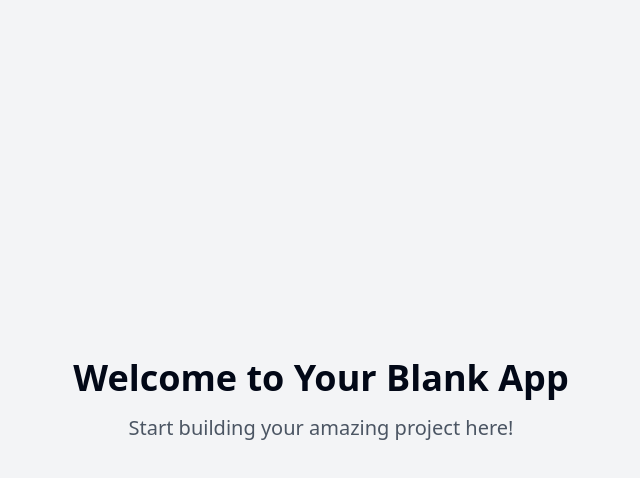
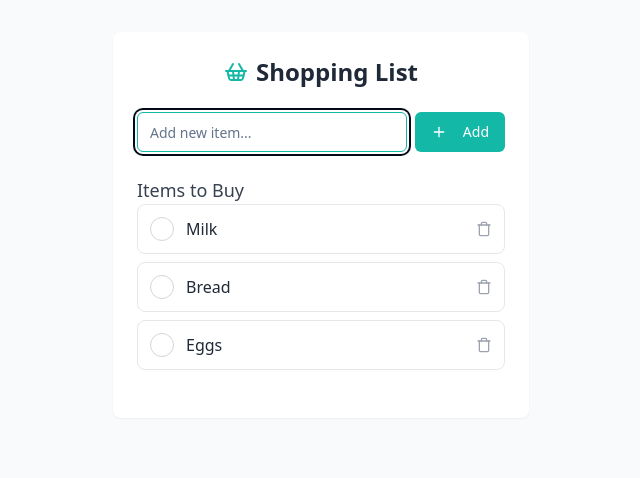
Before and after one commit to LeandroLinharesProjetos/simple-cart-buddy, a React (Vite) app: page / in a window 1280 px wide. Shown: the top 478 px of the page, without its empty margins (319-959 px from the left). Built offline with nearby package versions, Linux system fonts and the light colour scheme.

Commit message:
Refactor: Implement shopping list MVP
Implement the core features of a shopping list application, including adding, removing, and marking items as purchased. Design a clean, user-friendly interface with an appealing color scheme. Ensure the application does not incur cloud costs.

```diff
--- a/src/App.tsx
+++ b/src/App.tsx
@@ -1,3 +1,4 @@
+
 import { Toaster } from "@/components/ui/toaster";
 import { Toaster as Sonner } from "@/components/ui/sonner";
 import { TooltipProvider } from "@/components/ui/tooltip";
@@ -12,7 +13,7 @@ const App = () => (
   <QueryClientProvider client={queryClient}>
     <TooltipProvider>
       <Toaster />
-      <Sonner />
+      <Sonner position="top-center" />
       <BrowserRouter>
         <Routes>
           <Route path="/" element={<Index />} />
--- /dev/null
+++ b/src/components/AddItemForm.tsx
@@ -0,0 +1,41 @@
+
+import React, { useState } from "react";
+import { useShoppingList } from "@/context/ShoppingListContext";
+import { Button } from "@/components/ui/button";
+import { Input } from "@/components/ui/input";
+import { Plus } from "lucide-react";
+
+const AddItemForm = () => {
+  const [itemName, setItemName] = useState("");
+  const { addItem } = useShoppingList();
+
+  const handleSubmit = (e: React.FormEvent) => {
+    e.preventDefault();
+    if (itemName.trim()) {
+      addItem(itemName);
+      setItemName("");
+    }
+  };
+
+  return (
+    <form onSubmit={handleSubmit} className="flex gap-2 mb-6">
+      <Input
+        type="text"
+        value={itemName}
+        onChange={(e) => setItemName(e.target.value)}
+        placeholder="Add new item..."
+        className="border-gray-300 focus:border-teal-500 focus:ring-teal-500"
+        autoFocus
+      />
+      <Button
+        type="submit"
+        className="bg-teal-500 hover:bg-teal-600 text-white"
+      >
+        <Plus className="h-4 w-4 mr-2" />
+        Add
+      </Button>
+    </form>
+  );
+};
+
+export default AddItemForm;
--- /dev/null
+++ b/src/components/ShoppingList.tsx
@@ -0,0 +1,53 @@
+
+import React from "react";
+import { useShoppingList } from "@/context/ShoppingListContext";
+import ShoppingListItem from "@/components/ShoppingListItem";
+import { ShoppingBasket } from "lucide-react";
+
+const ShoppingList = () => {
+  const { items } = useShoppingList();
+
+  return (
+    <div className="w-full">
+      <div className="mb-4">
+        {items.length === 0 ? (
+          <div className="text-center py-10">
+            <ShoppingBasket className="mx-auto h-12 w-12 text-gray-300" />
+            <p className="mt-2 text-gray-500">Your shopping list is empty</p>
+            <p className="text-gray-400 text-sm">Add items to get started</p>
+          </div>
+        ) : (
+          <>
+            <div className="mb-6">
+              <h2 className="text-lg font-medium text-gray-700">Items to Buy</h2>
+              {items.filter(item => !item.completed).map(item => (
+                <ShoppingListItem
+                  key={item.id}
+                  id={item.id}
+                  name={item.name}
+                  completed={item.completed}
+                />
+              ))}
+            </div>
+
+            {items.some(item => item.completed) && (
+              <div>
+                <h2 className="text-lg font-medium text-gray-700 mb-2">Purchased</h2>
+                {items.filter(item => item.completed).map(item => (
+                  <ShoppingListItem
+                    key={item.id}
+                    id={item.id}
+                    name={item.name}
+                    completed={item.completed}
+                  />
+                ))}
+              </div>
+            )}
+          </>
+        )}
+      </div>
+    </div>
+  );
+};
+
+export default ShoppingList;
--- /dev/null
+++ b/src/components/ShoppingListItem.tsx
@@ -0,0 +1,51 @@
+
+import React from "react";
+import { useShoppingList } from "@/context/ShoppingListContext";
+import { Check, Trash } from "lucide-react";
+import { cn } from "@/lib/utils";
+
+interface ShoppingListItemProps {
+  id: string;
+  name: string;
+  completed: boolean;
+}
+
+const ShoppingListItem = ({ id, name, completed }: ShoppingListItemProps) => {
+  const { toggleItemCompletion, removeItem } = useShoppingList();
+
+  return (
+    <div className="flex items-center justify-between p-3 border border-gray-200 rounded-lg mb-2 bg-white hover:shadow-sm transition-shadow">
+      <div className="flex items-center gap-3 flex-grow">
+        <button
+          onClick={() => toggleItemCompletion(id)}
+          className={cn(
+            "w-6 h-6 rounded-full border flex items-center justify-center transition-colors",
+            completed
+              ? "bg-teal-500 border-teal-500 text-white"
+              : "border-gray-300 hover:border-teal-500"
+          )}
+          aria-label={completed ? "Mark as not purchased" : "Mark as purchased"}
+        >
+          {completed && <Check className="h-4 w-4" />}
+        </button>
+        <span
+          className={cn(
+            "text-gray-800 transition-all",
+            completed && "line-through text-gray-400"
+          )}
+        >
+          {name}
+        </span>
+      </div>
+      <button
+        onClick={() => removeItem(id)}
+        className="text-gray-400 hover:text-red-500 transition-colors"
+        aria-label="Remove item"
+      >
+        <Trash className="h-4 w-4" />
+      </button>
+    </div>
+  );
+};
+
+export default ShoppingListItem;
--- /dev/null
+++ b/src/context/ShoppingListContext.tsx
@@ -0,0 +1,81 @@
+
+import React, { createContext, useState, useContext, ReactNode } from "react";
+import { toast } from "sonner";
+
+export interface ShoppingItem {
+  id: string;
+  name: string;
+  completed: boolean;
+}
+
+interface ShoppingListContextType {
+  items: ShoppingItem[];
+  addItem: (name: string) => void;
+  removeItem: (id: string) => void;
+  toggleItemCompletion: (id: string) => void;
+}
+
+const ShoppingListContext = createContext<ShoppingListContextType | undefined>(undefined);
+
+export const useShoppingList = () => {
+  const context = useContext(ShoppingListContext);
+  if (!context) {
+    throw new Error("useShoppingList must be used within a ShoppingListProvider");
+  }
+  return context;
+};
+
+interface ShoppingListProviderProps {
+  children: ReactNode;
+}
+
+export const ShoppingListProvider = ({ children }: ShoppingListProviderProps) => {
+  const [items, setItems] = useState<ShoppingItem[]>([
+    { id: "1", name: "Milk", completed: false },
+    { id: "2", name: "Bread", completed: false },
+    { id: "3", name: "Eggs", completed: false },
+  ]);
+
+  const addItem = (name: string) => {
+    if (!name.trim()) return;
+
+    const newItem: ShoppingItem = {
+      id: Date.now().toString(),
+      name: name.trim(),
+      completed: false,
+    };
+
+    setItems([...items, newItem]);
+    toast.success(`Added ${name} to your shopping list`);
+  };
+
+  const removeItem = (id: string) => {
+    const itemToRemove = items.find(item => item.id === id);
+    setItems(items.filter(item => item.id !== id));
+
+    if (itemToRemove) {
+      toast.info(`Removed ${itemToRemove.name} from your shopping list`);
+    }
+  };
+
+  const toggleItemCompletion = (id: string) => {
+    setItems(
+      items.map(item =>
+        item.id === id ? { ...item, completed: !item.completed } : item
+      )
+    );
+  };
+
+  const value = {
+    items,
+    addItem,
+    removeItem,
+    toggleItemCompletion,
+  };
+
+  return (
+    <ShoppingListContext.Provider value={value}>
+      {children}
+    </ShoppingListContext.Provider>
+  );
+};
--- a/src/pages/Index.tsx
+++ b/src/pages/Index.tsx
@@ -1,13 +1,27 @@
-// Update this page (the content is just a fallback if you fail to update the page)
+
+import React from "react";
+import { ShoppingListProvider } from "@/context/ShoppingListContext";
+import ShoppingList from "@/components/ShoppingList";
+import AddItemForm from "@/components/AddItemForm";
+import { ShoppingBasket } from "lucide-react";
 
 const Index = () => {
   return (
-    <div className="min-h-screen flex items-center justify-center bg-gray-100">
-      <div className="text-center">
-        <h1 className="text-4xl font-bold mb-4">Welcome to Your Blank App</h1>
-        <p className="text-xl text-gray-600">Start building your amazing project here!</p>
+    <ShoppingListProvider>
+      <div className="min-h-screen bg-gray-50">
+        <div className="container mx-auto px-4 py-8 max-w-md">
+          <div className="bg-white rounded-lg shadow-sm p-6">
+            <header className="flex items-center justify-center mb-6">
+              <ShoppingBasket className="h-6 w-6 text-teal-500 mr-2" />
+              <h1 className="text-2xl font-bold text-gray-800">Shopping List</h1>
+            </header>
+
+            <AddItemForm />
+            <ShoppingList />
+          </div>
+        </div>
       </div>
-    </div>
+    </ShoppingListProvider>
   );
 };
 
--- a/tailwind.config.ts
+++ b/tailwind.config.ts
@@ -1,3 +1,4 @@
+
 import type { Config } from "tailwindcss";
 
 export default {
@@ -61,7 +62,20 @@ export default {
 					'accent-foreground': 'hsl(var(--sidebar-accent-foreground))',
 					border: 'hsl(var(--sidebar-border))',
 					ring: 'hsl(var(--sidebar-ring))'
-				}
+				},
+				// Shopping list custom colors
+				teal: {
+					50: '#f0fdfa',
+					100: '#ccfbf1',
+					200: '#99f6e4',
+					300: '#5eead4',
+					400: '#2dd4bf',
+					500: '#14b8a6',
+					600: '#0d9488',
+					700: '#0f766e',
+					800: '#115e59',
+					900: '#134e4a',
+				},
 			},
 			borderRadius: {
 				lg: 'var(--radius)',
```
